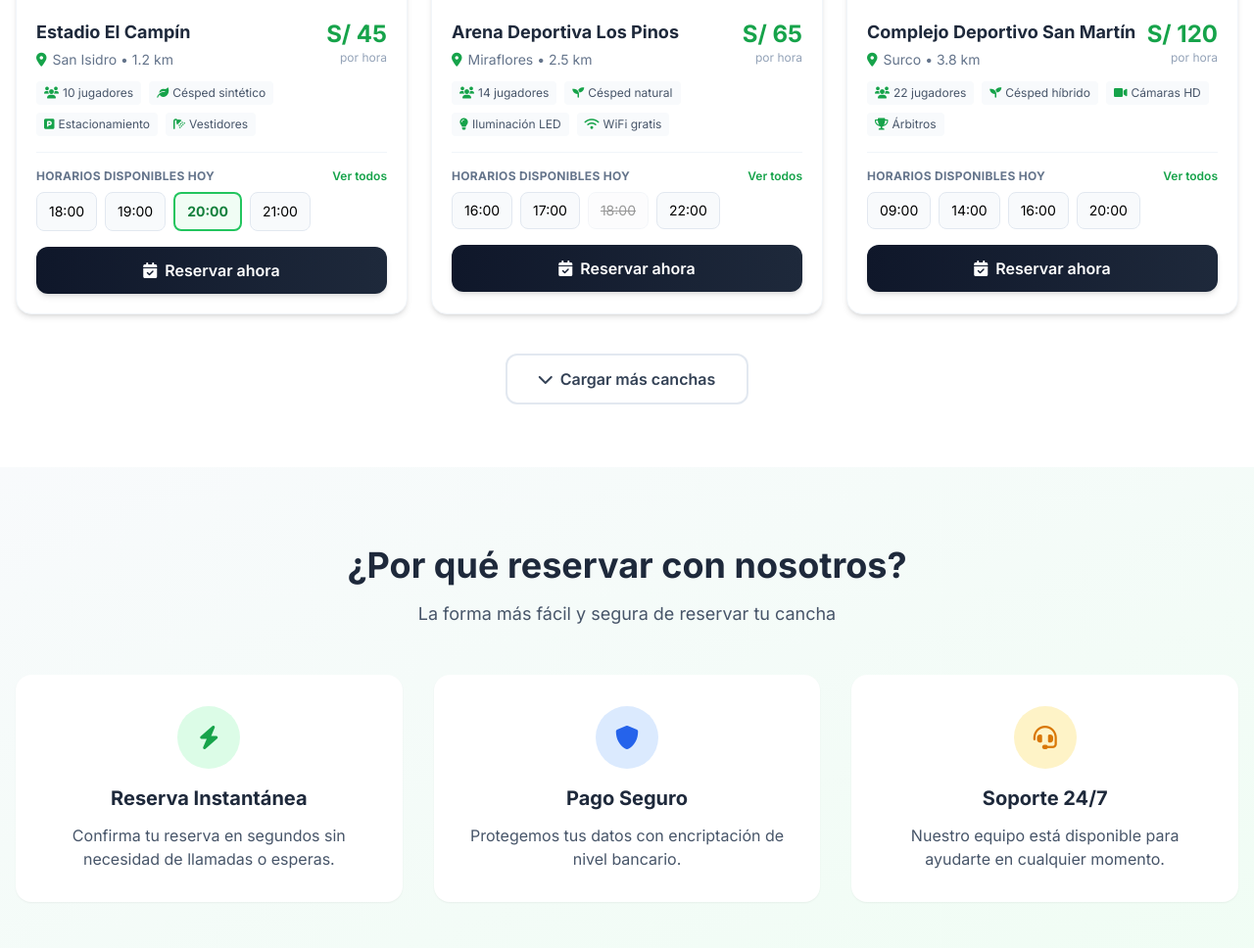
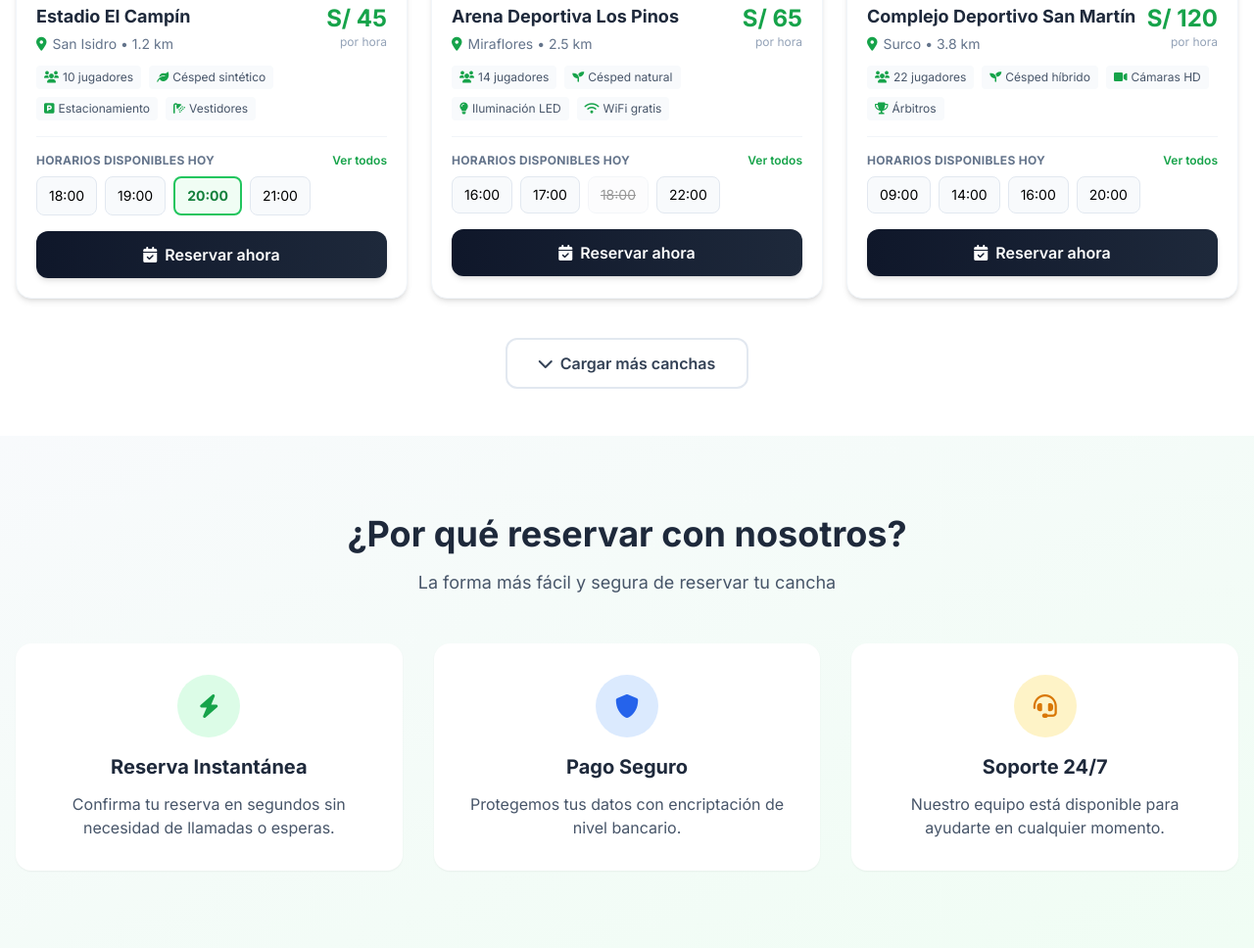
Before and after one commit to hartech369/canchaya, a Django app: page / in a window 1280 px wide. Shown: the part 1071-2039 px from the top of the page at 98% size. Run offline with Django 4.2, Linux system fonts and the light colour scheme; some libraries are stand-ins or nearby versions.

```diff
--- a/templates/index.html
+++ b/templates/index.html
@@ -99,7 +99,7 @@
 </section>
 
 <!-- Sección de Canchas Disponibles -->
-<section class="py-16">
+<section class="py-12">
     <div class="container mx-auto px-4">
         <!-- Header con filtros -->
         <div class="flex flex-col md:flex-row justify-between items-start md:items-end mb-8 gap-4">
```
